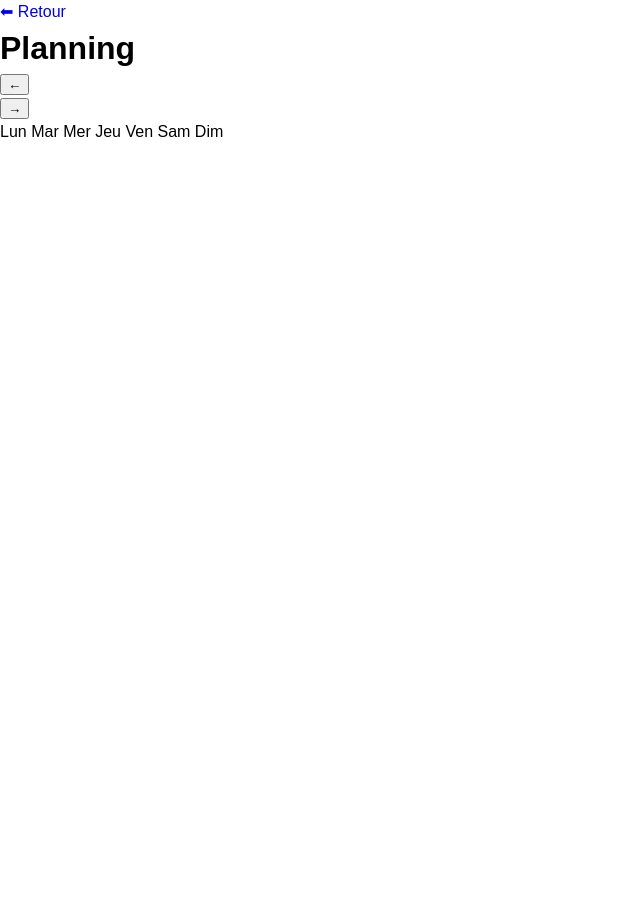
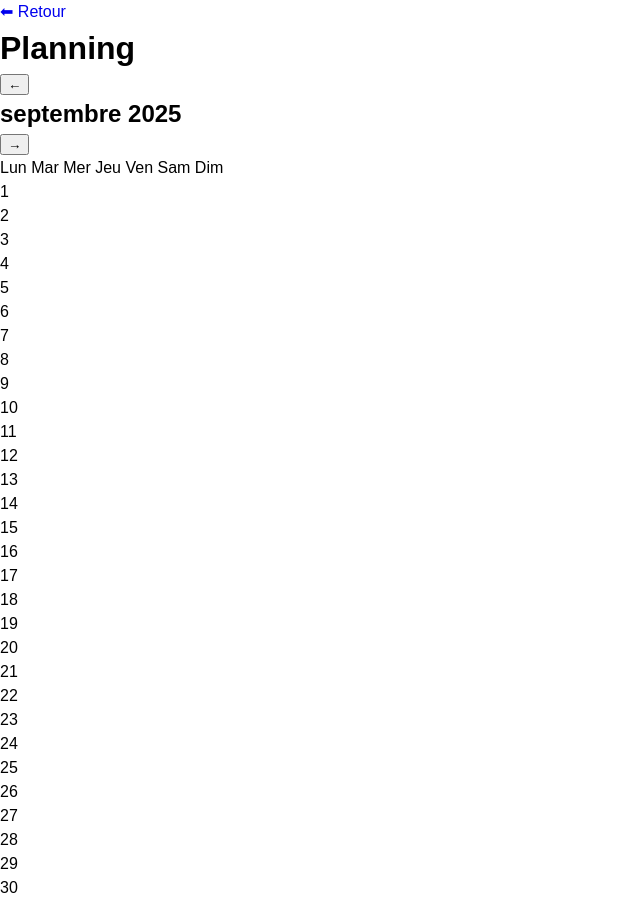
Before and after one commit to NRCALT2/ASSMATPLANNING, a plain HTML site: page planning.html in a window 1280 px wide. Shown: the whole page, without its empty margins (0-640 px from the left). Before the commit the page ends 800 px from the top, so only its background shows below. Drawn offline with Linux system fonts and the light colour scheme.

Commit message:
Update planning.html

```diff
--- a/planning.html
+++ b/planning.html
@@ -68,6 +68,6 @@
         </div>
     </div>
 
-    <script src="js/planning.js"></script>
+    <script src="planning.js"></script>
 </body>
 </html>
```
